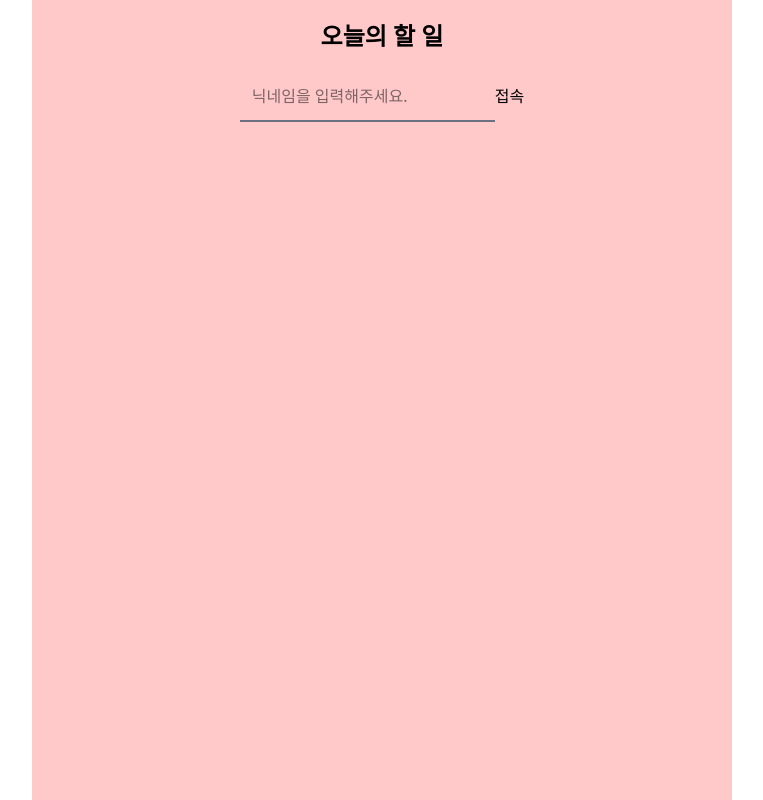
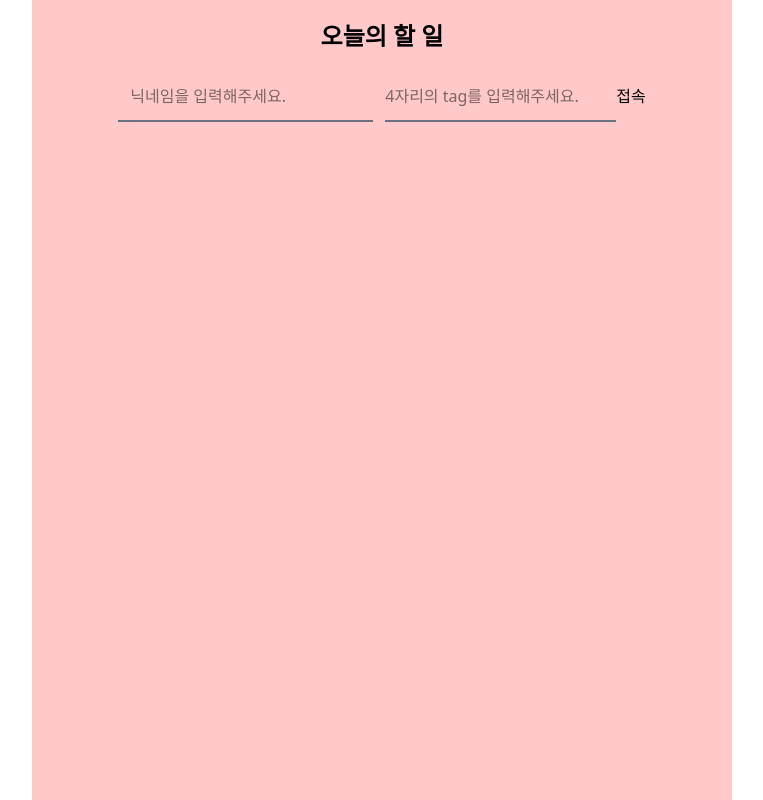
Before and after one commit to haegi-git/skilltest, a React (Vite) app: page / in a window 1280 px wide. Shown: the whole page, without its empty margins (258-1021 px from the left). Built offline with nearby package versions, Linux system fonts and the light colour scheme.

Commit message:
로그인 완성

```diff
--- a/src/pages/Login/Login.jsx
+++ b/src/pages/Login/Login.jsx
@@ -1,13 +1,70 @@
-import { Link } from "react-router-dom";
+import axios from "axios";
+import { useState } from "react";
+import { Link, useNavigate } from "react-router-dom";
 
 export default function Login() {
+   const navigate = useNavigate();
+
+   const [userData, setUserData] = useState({
+      user: "",
+      tag: "",
+   });
+   const handleLogin = async (e) => {
+      e.preventDefault();
+
+      axios
+         .post("http://localhost:3000/user", {
+            user: userData.user,
+            tag: userData.tag,
+         })
+         .then((res) => {
+            console.log(res);
+            console.log("성공?");
+            const { user, id } = res.data.user;
+            sessionStorage.setItem("user", user);
+            sessionStorage.setItem("userId", id);
+            navigate("/todo");
+         })
+         .catch((err) => {
+            if (err.status === 409) {
+               console.log(err.response.data.message);
+               const { id, user } = err.response.data.message;
+               sessionStorage.setItem("user", user);
+               sessionStorage.setItem("userId", id);
+               navigate("/todo");
+            }
+         });
+   };
+
+   const handleInput = (e) => {
+      const { name, value } = e.target;
+      setUserData((prev) => ({
+         ...prev,
+         [name]: value,
+      }));
+   };
+
+   console.log(userData);
+
    return (
       <div className="m-auto text-center">
-         <input
-            className="border-b-2 border-gray-500 p-3 b-bo"
-            placeholder="닉네임을 입력해주세요."
-         />
-         <Link to={"/todo"}>접속</Link>
+         <form onSubmit={handleLogin}>
+            <input
+               name="user"
+               value={userData.user}
+               onChange={handleInput}
+               className="border-b-2 border-gray-500 p-3 b-bo"
+               placeholder="닉네임을 입력해주세요."
+            />
+            <input
+               name="tag"
+               value={userData.tag}
+               onChange={handleInput}
+               placeholder="4자리의 tag를 입력해주세요."
+               className="border-b-2 border-gray-500 pt-3 pb-3 ml-3"
+            />
+            <button type="submit">접속</button>
+         </form>
       </div>
    );
 }
--- a/src/pages/Todo/TodoForm.jsx
+++ b/src/pages/Todo/TodoForm.jsx
@@ -23,11 +23,20 @@ export default function TodoForm() {
       if (!todoInput.trim()) {
          setAlertText(true);
       }
-      axios.post("http://localhost:3000/todo", {
-         todo: todoInput,
-         complete: false,
-         priority: 0,
-      });
+      axios
+         .post("http://localhost:3000/todo", {
+            todo: todoInput,
+            complete: false,
+            priority: 0,
+            userId: sessionStorage.getItem("userId"),
+         })
+         .then((res) => {
+            console.log(res);
+            console.log("성공");
+         })
+         .catch((err) => {
+            console.log(err);
+         });
       setTodoInput("");
    };
 
--- a/src/pages/Todo/TodoList.jsx
+++ b/src/pages/Todo/TodoList.jsx
@@ -8,13 +8,30 @@ import axios from "axios";
 
 export default function TodoList() {
    const [todoList, setTodoList] = useRecoilState(todoListState);
+   const userId = sessionStorage.getItem("userId");
+   const user = sessionStorage.getItem("user");
+   console.log(userId, user);
 
    useEffect(() => {
-      axios.get("http://localhost:3000/todo").then((res) => {
-         console.log(res);
-         setTodoList(res.data);
-      });
+      axios
+         .get(`http://localhost:3000/todo/${userId}`)
+         .then((res) => {
+            console.log(res);
+            setTodoList(res.data);
+         })
+         .catch((err) => {
+            console.log(err);
+         });
    }, []);
+
+   if (!todoList) {
+      <>
+         <Search todoList={todoList} />
+
+         <h1>데이터없음</h1>
+      </>;
+   }
+
    return (
       <>
          <Search todoList={todoList} />
```
